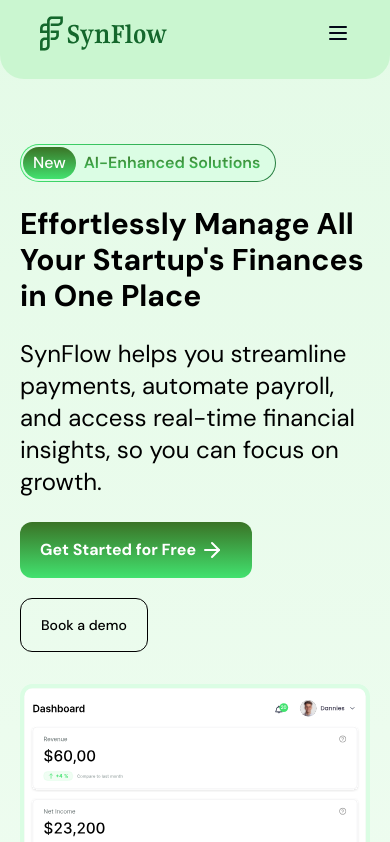
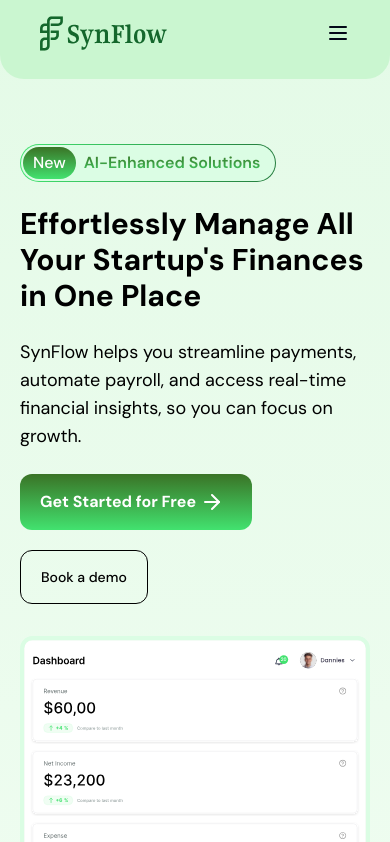
Before and after one commit to DaramolaD/synflow__, a Next.js app: page / in a window 390 px wide. Shown: the top 842 px of the page. Built offline with nearby package versions, Linux system fonts and the light colour scheme.

Commit message:
update the hero paragraph style

```diff
--- a/components/organism/Hero.tsx
+++ b/components/organism/Hero.tsx
@@ -15,7 +15,7 @@ const Hero = () => {
           <h1 className="text-black text-3xl md:text-5xl font-bold max-w-[833px] text-left md:text-center">
             Effortlessly Manage All Your Startup&apos;s Finances in One Place
           </h1>
-          <p className="text-black text-2xl max-w-[702px] text-left md:text-center">
+          <p className="text-black text-lg md:text-2xl max-w-[702px] text-left md:text-center">
             SynFlow helps you streamline payments, automate payroll, and access
             real-time financial insights, so you can focus on growth.
           </p>
```
